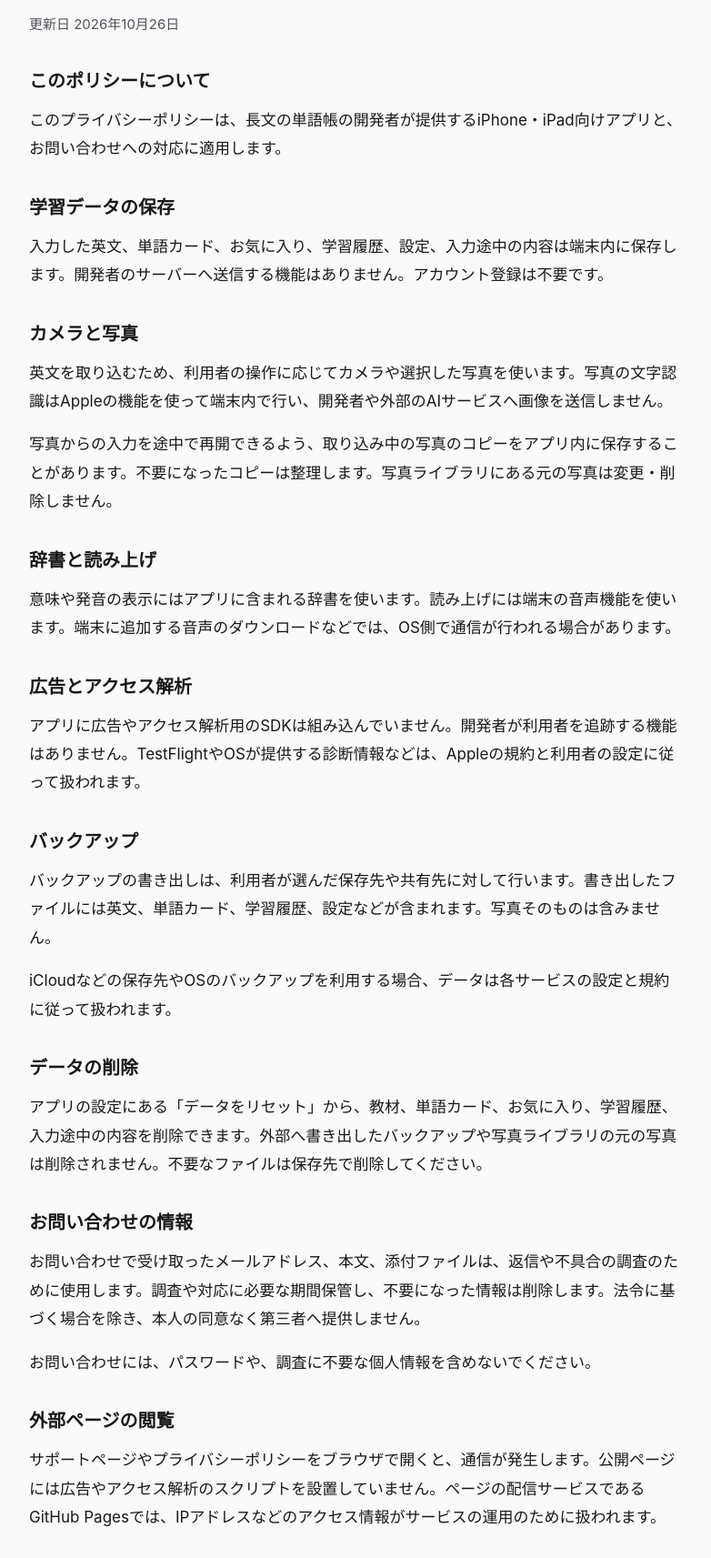
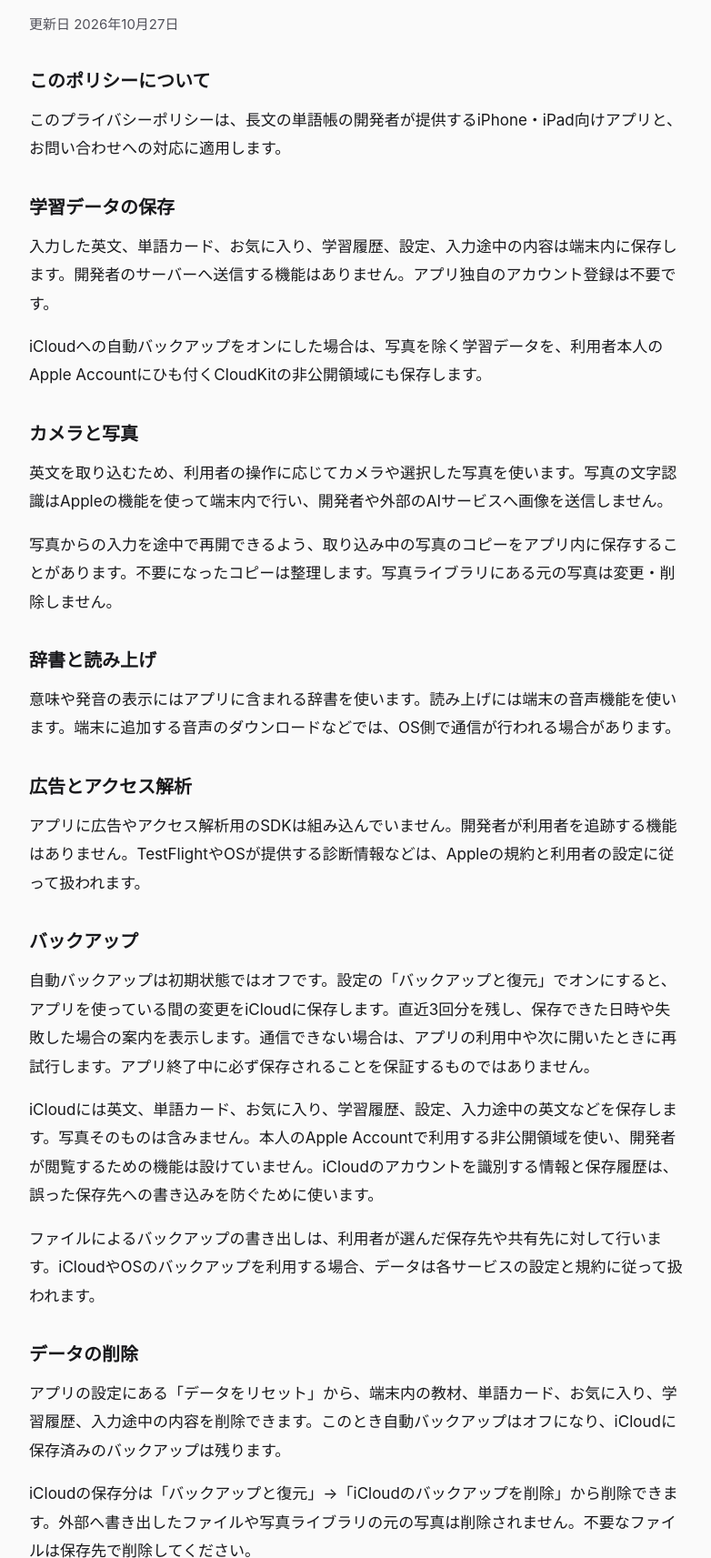
Before and after one commit to appx7/eiqo-support, a plain HTML site: page privacy.html in a window 1280 px wide. Shown: the part 180-1893 px from the top of the page at 91% size, without its empty margins (248-1030 px from the left). Drawn offline with Linux system fonts and the light colour scheme.

Commit message:
iCloudバックアップと復元の案内を追加

```diff
--- a/privacy.html
+++ b/privacy.html
@@ -6,16 +6,19 @@
 <body><a class="skip" href="#main">本文へ</a><header><a class="brand" href="./"><img src="icon.png" width="36" height="36" alt="">長文の単語帳</a>
 <nav aria-label="ページ"><a href="./">サポート</a><a href="privacy.html" aria-current="page">プライバシー</a></nav></header>
 <main id="main"><h1>プライバシーポリシー</h1>
-<p class="muted">更新日 2026年10月26日</p>
+<p class="muted">更新日 2026年10月27日</p>
 <section><h2>このポリシーについて</h2><p>このプライバシーポリシーは、長文の単語帳の開発者が提供するiPhone・iPad向けアプリと、お問い合わせへの対応に適用します。</p></section>
-<section><h2>学習データの保存</h2><p>入力した英文、単語カード、お気に入り、学習履歴、設定、入力途中の内容は端末内に保存します。開発者のサーバーへ送信する機能はありません。アカウント登録は不要です。</p></section>
+<section><h2>学習データの保存</h2><p>入力した英文、単語カード、お気に入り、学習履歴、設定、入力途中の内容は端末内に保存します。開発者のサーバーへ送信する機能はありません。アプリ独自のアカウント登録は不要です。</p>
+<p>iCloudへの自動バックアップをオンにした場合は、写真を除く学習データを、利用者本人のApple Accountにひも付くCloudKitの非公開領域にも保存します。</p></section>
 <section><h2>カメラと写真</h2><p>英文を取り込むため、利用者の操作に応じてカメラや選択した写真を使います。写真の文字認識はAppleの機能を使って端末内で行い、開発者や外部のAIサービスへ画像を送信しません。</p>
 <p>写真からの入力を途中で再開できるよう、取り込み中の写真のコピーをアプリ内に保存することがあります。不要になったコピーは整理します。写真ライブラリにある元の写真は変更・削除しません。</p></section>
 <section><h2>辞書と読み上げ</h2><p>意味や発音の表示にはアプリに含まれる辞書を使います。読み上げには端末の音声機能を使います。端末に追加する音声のダウンロードなどでは、OS側で通信が行われる場合があります。</p></section>
 <section><h2>広告とアクセス解析</h2><p>アプリに広告やアクセス解析用のSDKは組み込んでいません。開発者が利用者を追跡する機能はありません。TestFlightやOSが提供する診断情報などは、Appleの規約と利用者の設定に従って扱われます。</p></section>
-<section><h2>バックアップ</h2><p>バックアップの書き出しは、利用者が選んだ保存先や共有先に対して行います。書き出したファイルには英文、単語カード、学習履歴、設定などが含まれます。写真そのものは含みません。</p>
-<p>iCloudなどの保存先やOSのバックアップを利用する場合、データは各サービスの設定と規約に従って扱われます。</p></section>
-<section><h2>データの削除</h2><p>アプリの設定にある「データをリセット」から、教材、単語カード、お気に入り、学習履歴、入力途中の内容を削除できます。外部へ書き出したバックアップや写真ライブラリの元の写真は削除されません。不要なファイルは保存先で削除してください。</p></section>
+<section><h2>バックアップ</h2><p>自動バックアップは初期状態ではオフです。設定の「バックアップと復元」でオンにすると、アプリを使っている間の変更をiCloudに保存します。直近3回分を残し、保存できた日時や失敗した場合の案内を表示します。通信できない場合は、アプリの利用中や次に開いたときに再試行します。アプリ終了中に必ず保存されることを保証するものではありません。</p>
+<p>iCloudには英文、単語カード、お気に入り、学習履歴、設定、入力途中の英文などを保存します。写真そのものは含みません。本人のApple Accountで利用する非公開領域を使い、開発者が閲覧するための機能は設けていません。iCloudのアカウントを識別する情報と保存履歴は、誤った保存先への書き込みを防ぐために使います。</p>
+<p>ファイルによるバックアップの書き出しは、利用者が選んだ保存先や共有先に対して行います。iCloudやOSのバックアップを利用する場合、データは各サービスの設定と規約に従って扱われます。</p></section>
+<section><h2>データの削除</h2><p>アプリの設定にある「データをリセット」から、端末内の教材、単語カード、お気に入り、学習履歴、入力途中の内容を削除できます。このとき自動バックアップはオフになり、iCloudに保存済みのバックアップは残ります。</p>
+<p>iCloudの保存分は「バックアップと復元」→「iCloudのバックアップを削除」から削除できます。外部へ書き出したファイルや写真ライブラリの元の写真は削除されません。不要なファイルは保存先で削除してください。</p></section>
 <section><h2>お問い合わせの情報</h2><p>お問い合わせで受け取ったメールアドレス、本文、添付ファイルは、返信や不具合の調査のために使用します。調査や対応に必要な期間保管し、不要になった情報は削除します。法令に基づく場合を除き、本人の同意なく第三者へ提供しません。</p>
 <p>お問い合わせには、パスワードや、調査に不要な個人情報を含めないでください。</p></section>
 <section><h2>外部ページの閲覧</h2><p>サポートページやプライバシーポリシーをブラウザで開くと、通信が発生します。公開ページには広告やアクセス解析のスクリプトを設置していません。ページの配信サービスであるGitHub Pagesでは、IPアドレスなどのアクセス情報がサービスの運用のために扱われます。</p></section>
```
Also changed, not shown: index.html (+3 -2 lines).
